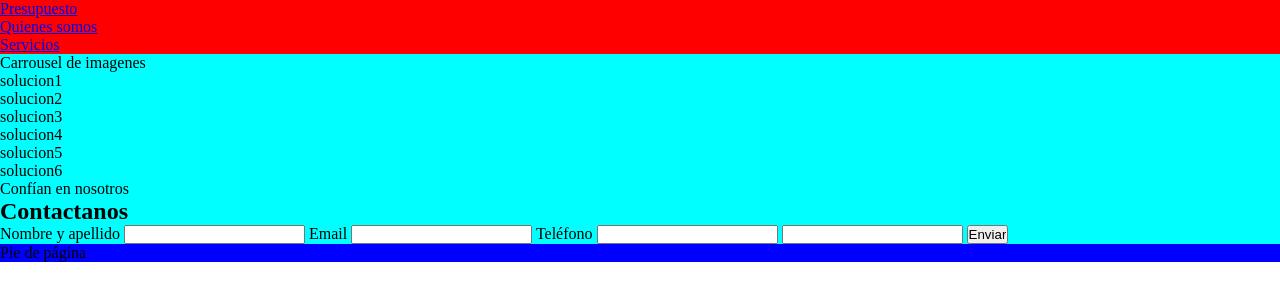
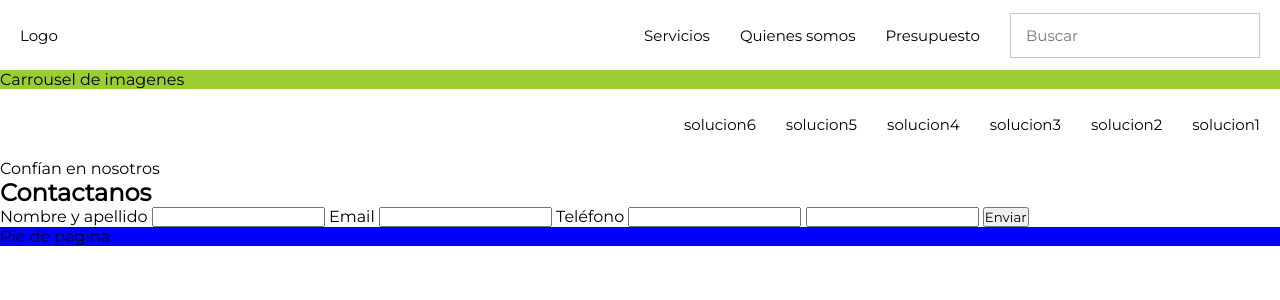
Before and after one commit to la-empresa-click/jca-deco-jardin, a plain HTML site: page index.html in a window 1280 px wide. Drawn offline with Linux system fonts and the light colour scheme.

Commit message:
Seccion header del sitio web

```diff
--- a/css/styles.css
+++ b/css/styles.css
@@ -1,14 +1,61 @@
+@import url('https://fonts.googleapis.com/css2?family=Montserrat:wght@300;400&display=swap');
+
 * {
     margin: 0;
     padding: 0;
+    font-family: Montserrat;
 }
 
-header {
-    background-color: red;
+/* ************ HEADER ************ */
+ul {
+    list-style-type: none;
+    /*background-color: red;
+    border: 1px solid black;*/
+    padding: 5px; /*Depues modificarlo*/
+    overflow: hidden;
+    font-size: 15px;
 }
 
-div {
-    background-color: aqua;
+li {
+    /*background-color: yellow;
+    border: 1px solid black;*/
+    float: right;
+    height: 30px;
+    display: flex;
+    align-items: center;
+    padding: 15px;
+}
+
+li a {
+    text-decoration: none;
+    color: black;
+}
+
+ul li input {
+    font-size: 15px;
+    height: 45px;
+    width: 250px;
+    padding: 15px;
+    color: black;
+    border: 1.5px solid #c8c7c7;
+}
+
+ul li input:focus {
+    border: 1.5px solid #555;
+}
+
+.list-logo {
+    float: left;
+}
+
+/* Cuando paso el mouse por cada hipervinculo se subraya */
+li a:hover {
+    text-decoration: underline;
+}
+
+/* ************ CARROUSEL DE IMAGENES ************ */
+.images {
+    background-color: yellowgreen;
 }
 
 footer {
--- a/index.html
+++ b/index.html
@@ -10,13 +10,16 @@
 <body>
     <header>
         <ul>
+            <li class="list-logo"><a href="#">Logo</a></li>
+            <li><input type="search" placeholder="Buscar"></li>
             <li><a href="#">Presupuesto</a></li>
             <li><a href="#">Quienes somos</a></li>
             <li><a href="#">Servicios</a></li>
+
         </ul>
     </header>
 
-    <div>Carrousel de imagenes</div>
+    <div class="images">Carrousel de imagenes</div>
 
     <div class="soluciones">
         <ul>
```
